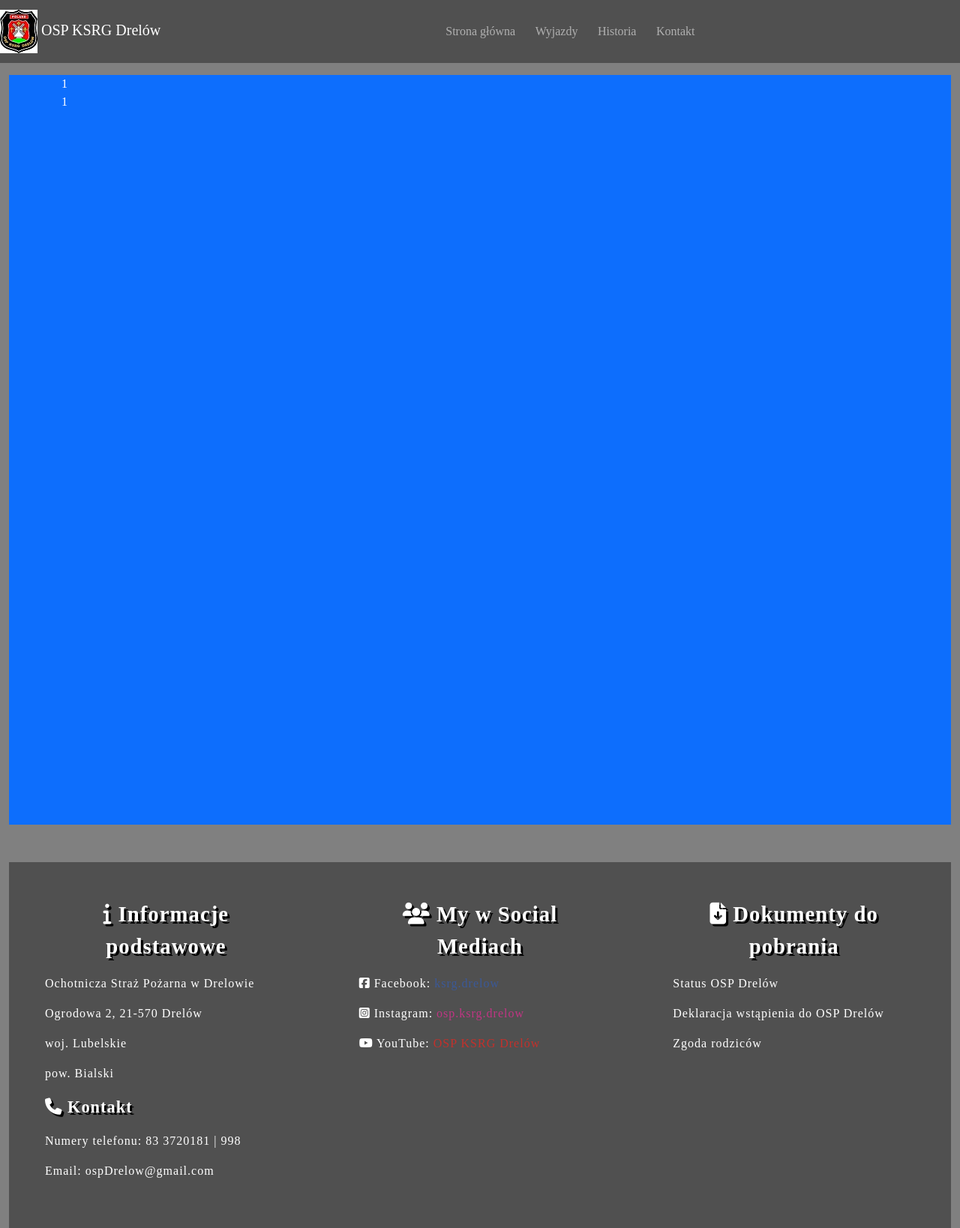
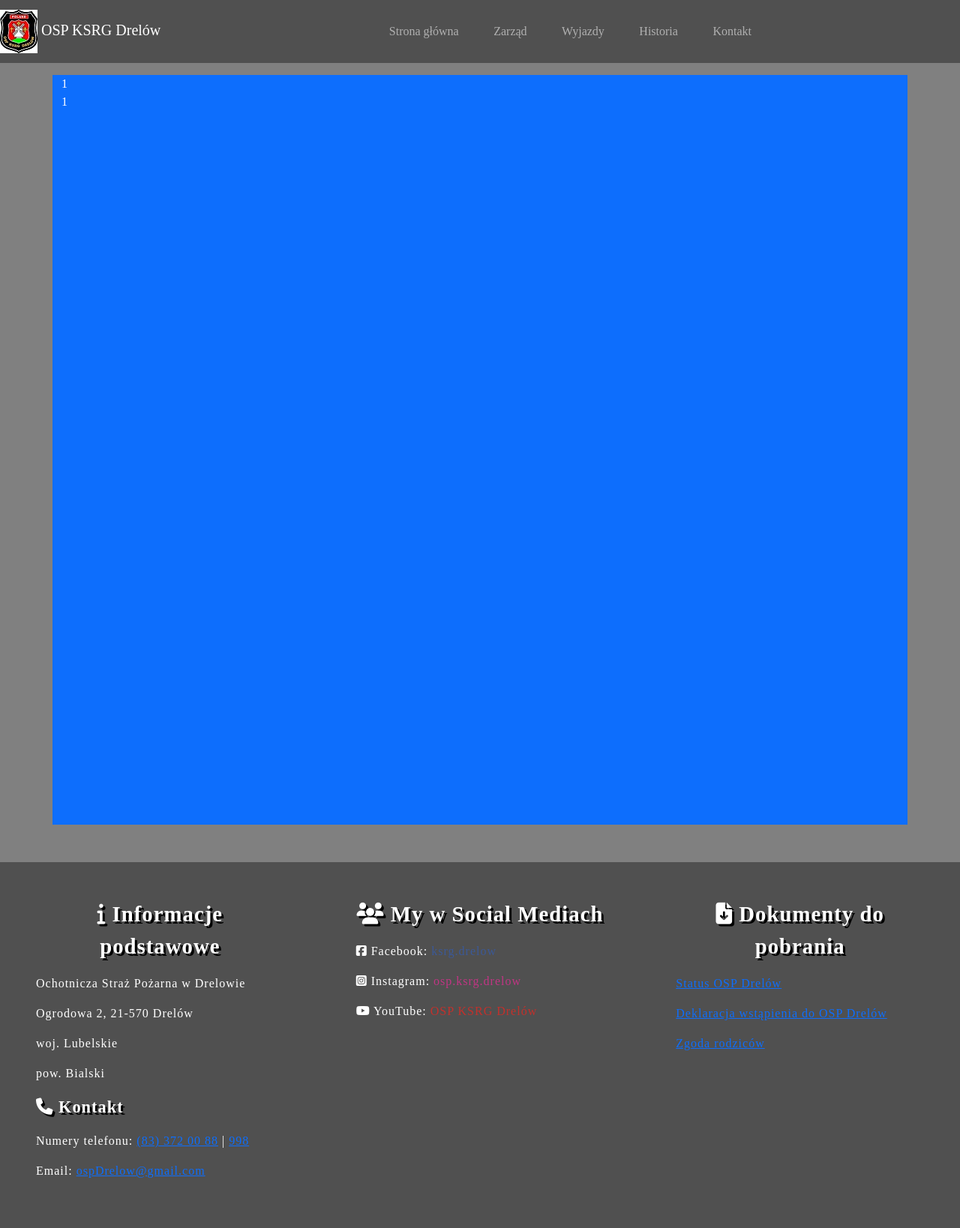
Before and after one commit to Viperek/OSP-KSRG-Drelow, a plain HTML site: page src/index.html in a window 1280 px wide. Shown: the whole page at 75% size. Drawn offline with nearby package versions, Linux system fonts and the light colour scheme.

Commit message:
Add animation to nav links, fixed footer link(tel,mail,downoload)

```diff
--- a/src/index.html
+++ b/src/index.html
@@ -4,12 +4,17 @@
     <meta charset="UTF-8" />
     <meta http-equiv="X-UA-Compatible" content="IE=edge" />
     <meta name="viewport" content="width=device-width, initial-scale=1.0" />
+    <meta
+      name="descritpion"
+      content="Strona Ochotniczej Straży Pożarnej w Drelowie. Założona została w 1960 roku jako inicjatywa lokalnej społeczności"
+    />
+    <meta name="keywords" content="OSP KSRG Drelów, OSP Drelów, historia osp drelów, kontakt osp drelów" />
+    <meta name="Author" content="Tomasz Daciuk" />
     <title>OSP KSRG Drelów</title>
     <link rel="stylesheet" href="../node_modules/bootstrap/dist/css/bootstrap.min.css" />
     <link rel="stylesheet" href="./styles/style.css" />
   </head>
   <body>
-    <div class="container-fluid">
     <header>
       <nav class="navbar container-fluid navbar-expand-md navbar-dark fixed-top">
         <a href="#" class="navbar-brand">
@@ -32,6 +37,9 @@
             <a href="#" class="navbar__nav__item__link nav-link">Strona główna</a>
           </li>
           <li class="navbar__nav__item">
+            <a href="#" class="navbar__nav__item__link nav-link">Zarząd</a>
+          </li>
+          <li class="navbar__nav__item">
             <a href="#" class="navbar__nav__item__link nav-link">Wyjazdy</a>
           </li>
           <li class="navbar__nav__item">
@@ -45,12 +53,10 @@
     </header>
 
     <!-- Main -->
-      <main class="main bg-primary">
-        <div class="container">
+    <main class="main container bg-primary">
       <div class="row">
         <div class="col-12">1</div>
         <div class="col-12">1</div>
-          </div>
       </div>
     </main>
 
@@ -70,8 +76,16 @@
             <i class="fa-solid fa-phone"></i>
             Kontakt
           </p>
-            <p class="footer__item__text">Numery telefonu: 83 3720181 | 998</p>
-            <p class="footer__item__text">Email: ospDrelow@gmail.com</p>
+          <p class="footer__item__text">
+            Numery telefonu:
+            <a href="tel:+(83) 372 00 88">(83) 372 00 88</a>
+            |
+            <a href="tel:+998">998</a>
+          </p>
+          <p class="footer__item__text">
+            Email:
+            <a href="mailto:ospDrelow@gmail.com">ospDrelow@gmail.com</a>
+          </p>
         </div>
         <div class="footer__item col-12 col-md-4 p-5">
           <p class="footer__item__title text-center">
@@ -99,13 +113,19 @@
             <i class="fa-solid fa-file-arrow-down"></i>
             Dokumenty do pobrania
           </p>
-            <p class="footer__item__text">Status OSP Drelów</p>
-            <p class="footer__item__text">Deklaracja wstąpienia do OSP Drelów</p>
-            <p class="footer__item__text">Zgoda rodziców</p>
+          <p class="footer__item__text">
+            <a href="#" download>Status OSP Drelów</a>
+          </p>
+          <p class="footer__item__text">
+            <a href="#" download>Deklaracja wstąpienia do OSP Drelów</a>
+          </p>
+          <p class="footer__item__text">
+            <a href="#" download>Zgoda rodziców</a>
+          </p>
         </div>
       </div>
     </footer>
-    </div>
+
     <script src="https://kit.fontawesome.com/e6ac3b2346.js" crossorigin="anonymous"></script>
     <script src="../node_modules/bootstrap/dist/js/bootstrap.min.js"></script>
   </body>
--- a/src/styles/_nav.scss
+++ b/src/styles/_nav.scss
@@ -1,16 +1,14 @@
 .navbar {
   background-color: $nav-color;
-  //font-size: 32px;
-  //color: white;
   &__nav {
-    //background-color: red;
-    //color: white;
     &__item {
-      //background-color: peru;
-
+      transition: all 0.5s ease-in-out;
       margin-left: 1%;
+      padding: 0 10px;
       &:hover {
-        background-color: purple;
+        background-color: $color-link;
+        border: 1px solid black;
+        transform: scale(1.2);
       }
     }
   }
--- a/src/styles/_variables.scss
+++ b/src/styles/_variables.scss
@@ -11,3 +11,6 @@ $xl: 1200px;
 $fb-color: rgb(59, 89, 152); // Facebook color
 $ig-color: rgb(193, 53, 132); // Instagram color
 $yt-color: rgb(196, 48, 43); // YouTube color
+
+// nav link hover
+$color-link: rgb(50, 50, 50);
--- a/src/styles/style.scss
+++ b/src/styles/style.scss
@@ -3,6 +3,12 @@
 @import "./main";
 @import "./footer";
 @import "./mediaQueries";
+
+* {
+  padding: 0;
+  margin: 0;
+  box-sizing: border-box;
+}
 
 body {
   background-color: gray;
```
Also changed, not shown: src/styles/style.css, 1 other file. Lines whose indentation alone changed are shown as unchanged.
